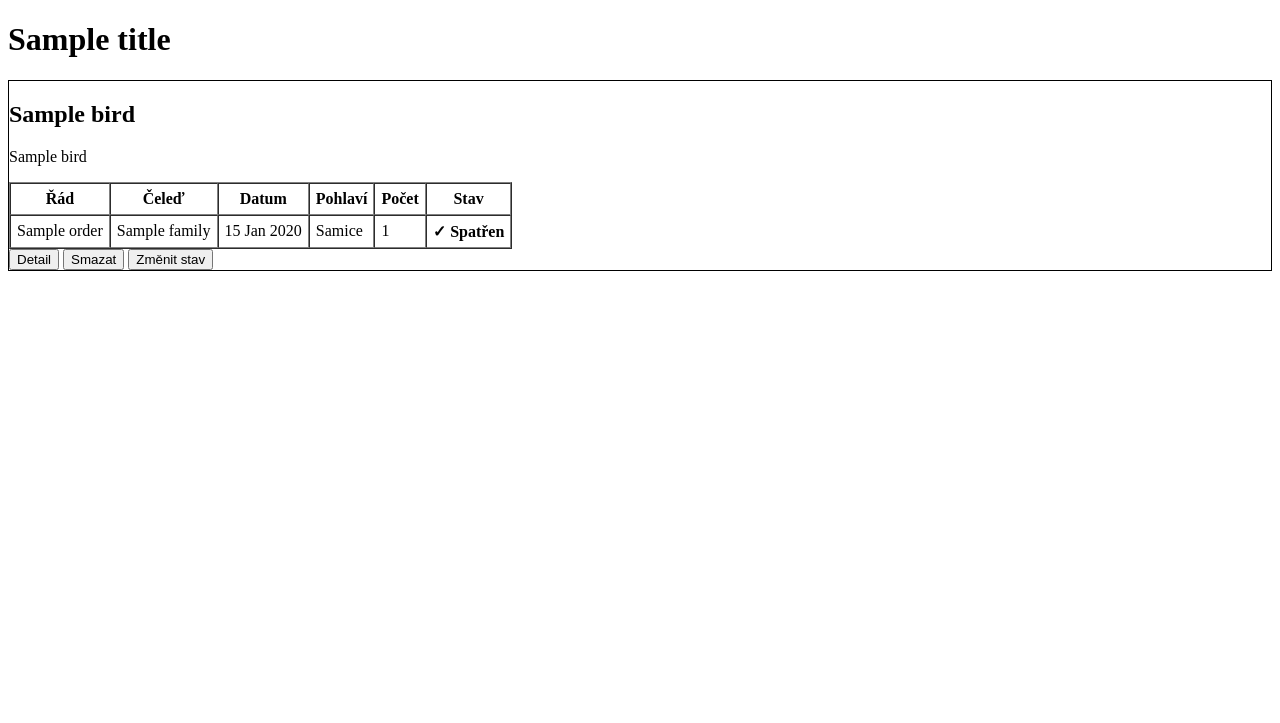
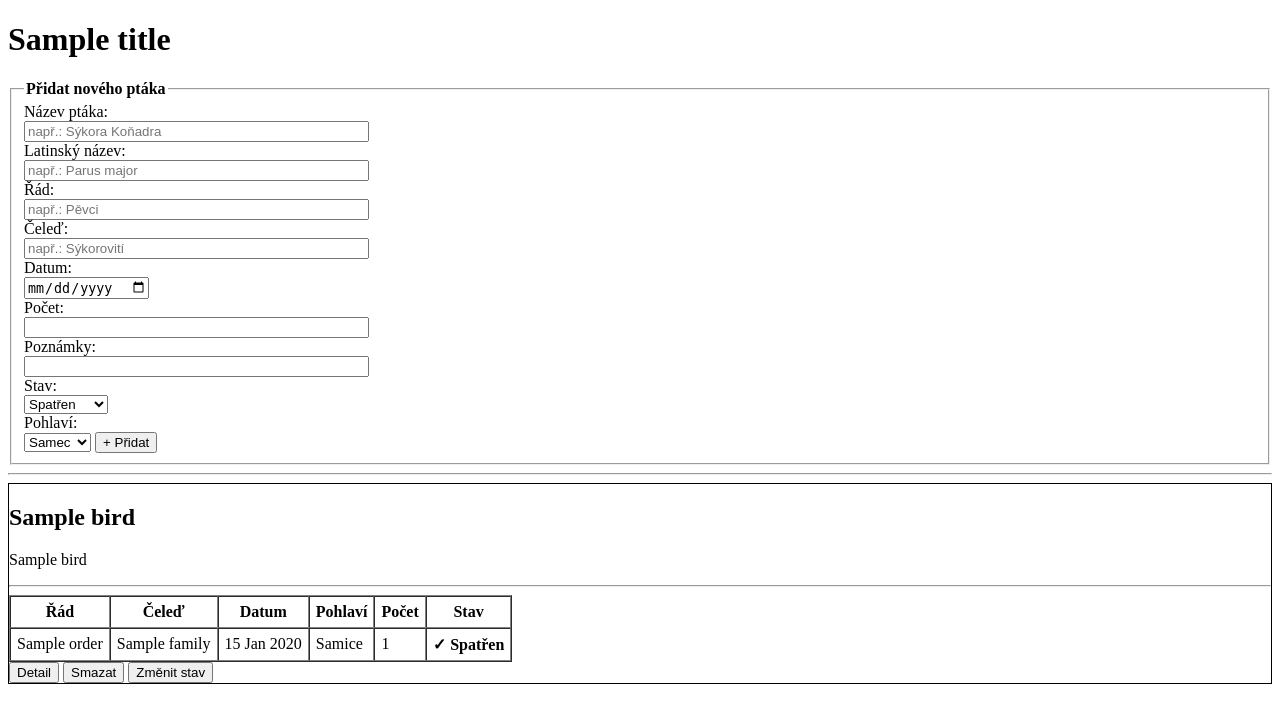
Before and after one commit to Mikulas-code/birdwatch, a Node project: template src/views/index.ejs in a window 1280 px wide. Shown: the top 723 px of the page. Run offline with Node 20 templates, Linux system fonts and the light colour scheme; the template is opened without the code that fills it: most values are stand-ins (such as "Sample title", 1, 10 or a date in 2020).

Commit message:
feat: pridan formular na pridavani novych ptaku do seznamu

```diff
--- a/src/views/index.ejs
+++ b/src/views/index.ejs
@@ -11,6 +11,56 @@
     <h1>
         <%= title %>
     </h1>
+        <fieldset>
+      <legend><strong>Přidat nového ptáka</strong></legend>
+      <form method="post" action="/add-bird">
+        <label>Název ptáka:</label>
+        <br />
+        <input name="name" size="40" placeholder="např.: Sýkora Koňadra" />
+        <br />
+        <label>Latinský název:</label>
+        <br />
+        <input name="latinName" size="40" placeholder="např.: Parus major" />
+        <br />
+        <label>Řád:</label>
+        <br />
+        <input name="order" size="40" placeholder="např.: Pěvci" />
+        <br />
+        <label>Čeleď:</label>
+        <br />
+        <input name="family" size="40" placeholder="např.: Sýkorovití" />
+        <br />
+        <label>Datum:</label>
+        <br />
+        <input type="date" name="date" />
+        <br />
+        <label>Počet:</label>
+        <br />
+        <input name="count" size="40"/>
+        <br />
+        <label>Poznámky:</label>
+        <br />
+        <input name="notes" size="40"/>
+        <br />
+        <label>Stav:</label>
+        <br />
+        <select name="seen">
+          <option value=true>Spatřen</option>
+          <option value=false>Nespatřen</option>
+        </select>
+        <br />
+        <label>Pohlaví:</label>
+        <br/>
+        <select name="gender">
+          <option value=true>Samec</option>
+          <option value=false>Samice</option>
+        </select>
+        <button type="submit">&#43; Přidat</button>
+      </form>
+    </fieldset>
+
+
+    <hr />
     <% for (const bird of birds) { %>
         <div style="border:1px solid black;">
             <h2>
@@ -20,6 +70,7 @@
                 <%= bird.latinName %>
             </p>
 
+            <hr />
             <table border="1" cellpadding="6" cellspacing="0">
                 <thead>
                     <tr>
@@ -67,5 +118,4 @@
             <button>Změnit stav</button>
         </div>
         <% } %>
-
 </html>
```
Also changed, not shown: index.js (+31 -1 lines), db.sqlite.
